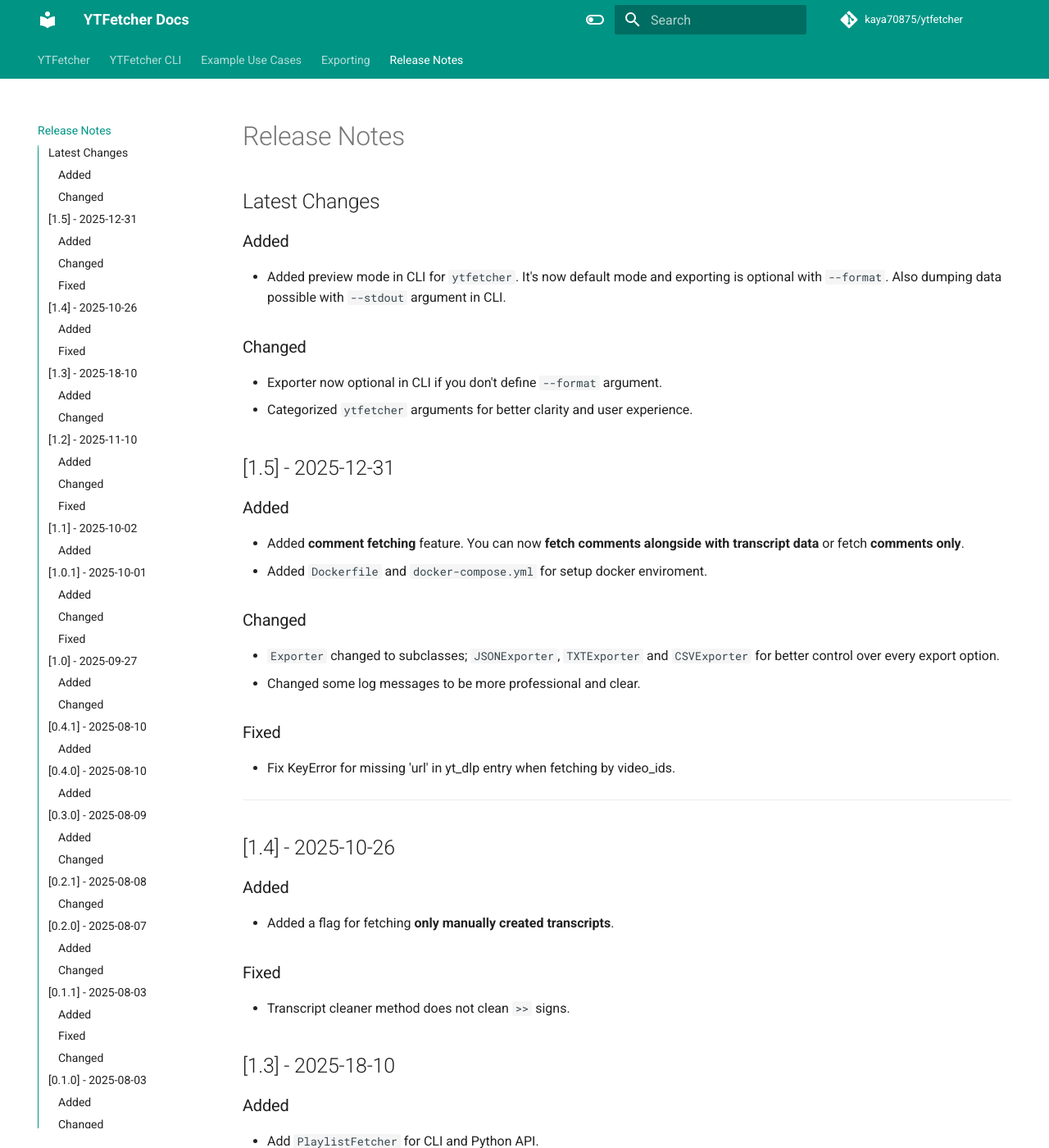
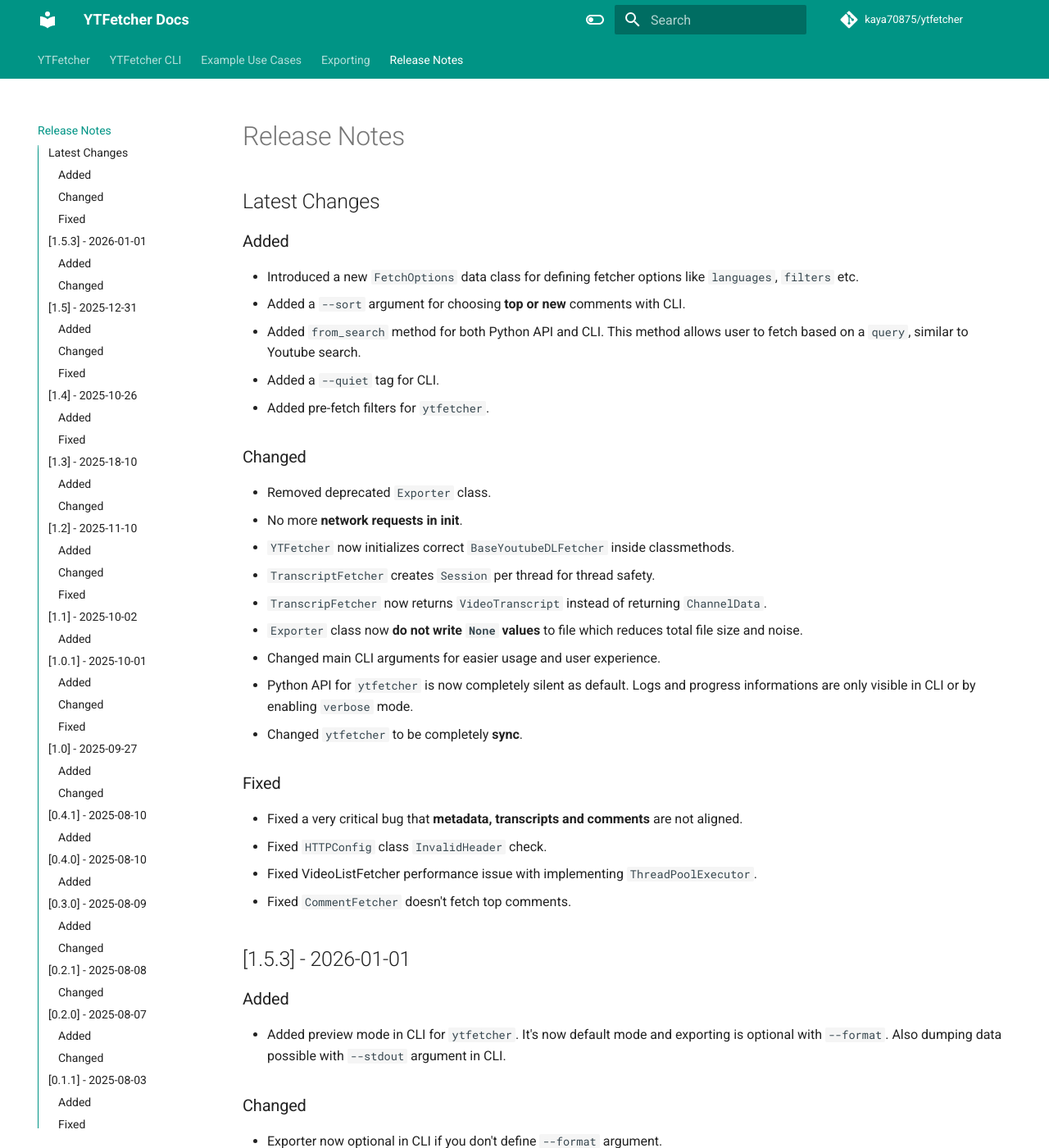
Before and after one commit to kaya70875/ytfetcher, an MkDocs documentation site: the page built from docs/release-notes.md, in a window 1280 px wide and 1400 px high. Shown: the whole window at 82% size. Built offline with MkDocs 1.6.1 and Material for MkDocs 9.7.7, drawn with Linux system fonts in a browser that asks for light colours; comment, search, counter and statistics services are not loaded.

Commit message:
update release notes for docs

```diff
--- a/docs/release-notes.md
+++ b/docs/release-notes.md
@@ -1,6 +1,31 @@
 # Release Notes
 
 ## Latest Changes
+### Added
+- Introduced a new `FetchOptions` data class for defining fetcher options like `languages`, `filters` etc.
+- Added a `--sort` argument for choosing **top or new** comments with CLI.
+- Added `from_search` method for both Python API and CLI. This method allows user to fetch based on a `query`, similar to Youtube search.
+- Added a `--quiet` tag for CLI.
+- Added pre-fetch filters for `ytfetcher`.
+
+### Changed
+- Removed deprecated `Exporter` class.
+- No more **network requests in __init__**.
+- `YTFetcher` now initializes correct `BaseYoutubeDLFetcher` inside classmethods.
+- `TranscriptFetcher` creates `Session` per thread for thread safety.
+- `TranscripFetcher` now returns `VideoTranscript` instead of returning `ChannelData`.
+- `Exporter` class now **do not write `None` values** to file which reduces total file size and noise.
+- Changed main CLI arguments for easier usage and user experience.
+- Python API for `ytfetcher` is now completely silent as default. Logs and progress informations are only visible in CLI or by enabling `verbose` mode.
+- Changed `ytfetcher` to be completely **sync**.
+
+### Fixed
+- Fixed a very critical bug that **metadata, transcripts and comments** are not aligned.
+- Fixed `HTTPConfig` class `InvalidHeader` check.
+- Fixed VideoListFetcher performance issue with implementing `ThreadPoolExecutor`.
+- Fixed `CommentFetcher` doesn't fetch top comments.
+
+## [1.5.3] - 2026-01-01
 ### Added
 - Added preview mode in CLI for `ytfetcher`. It's now default mode and exporting is optional with `--format`. Also dumping data possible with `--stdout` argument in CLI.
 
```
